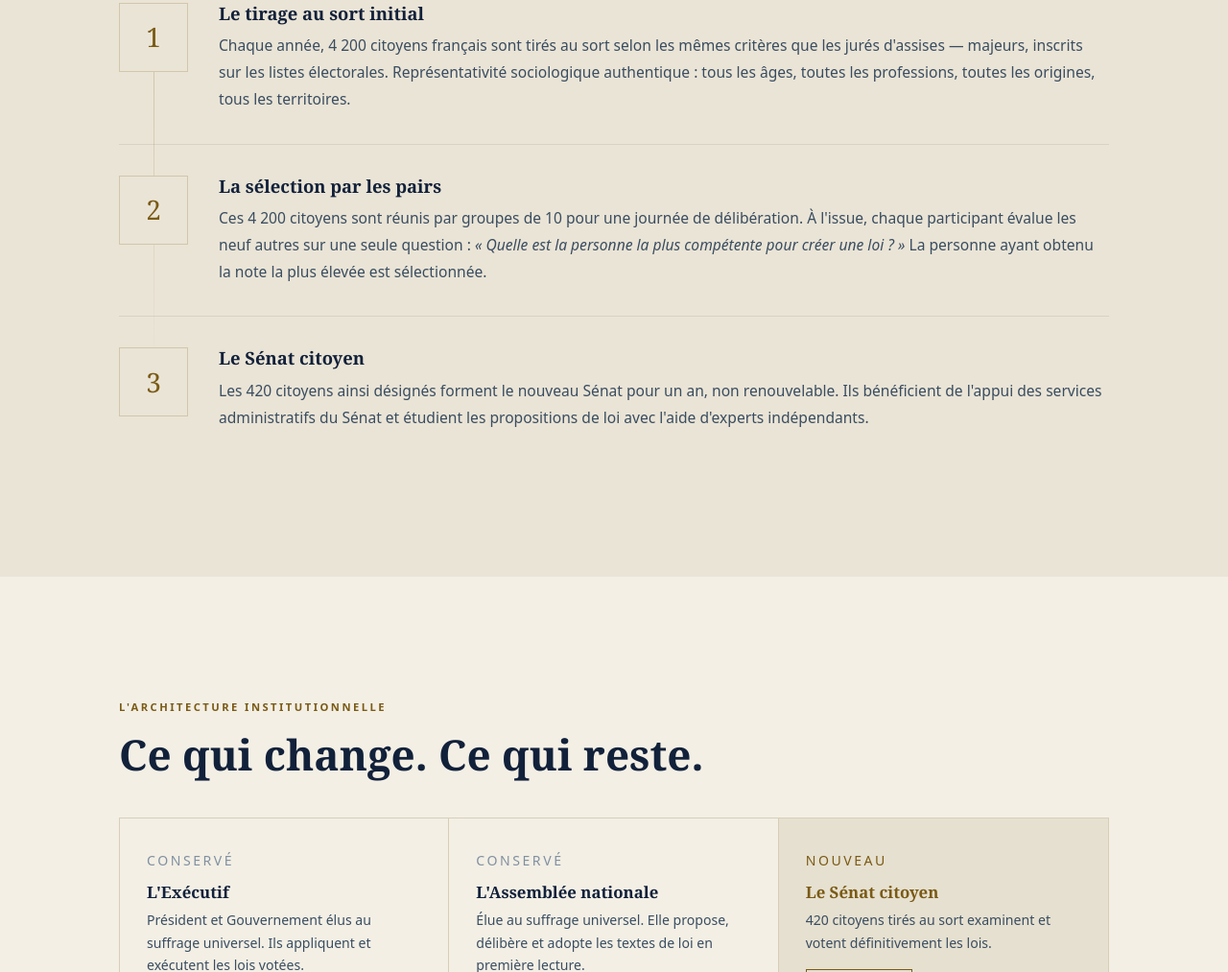
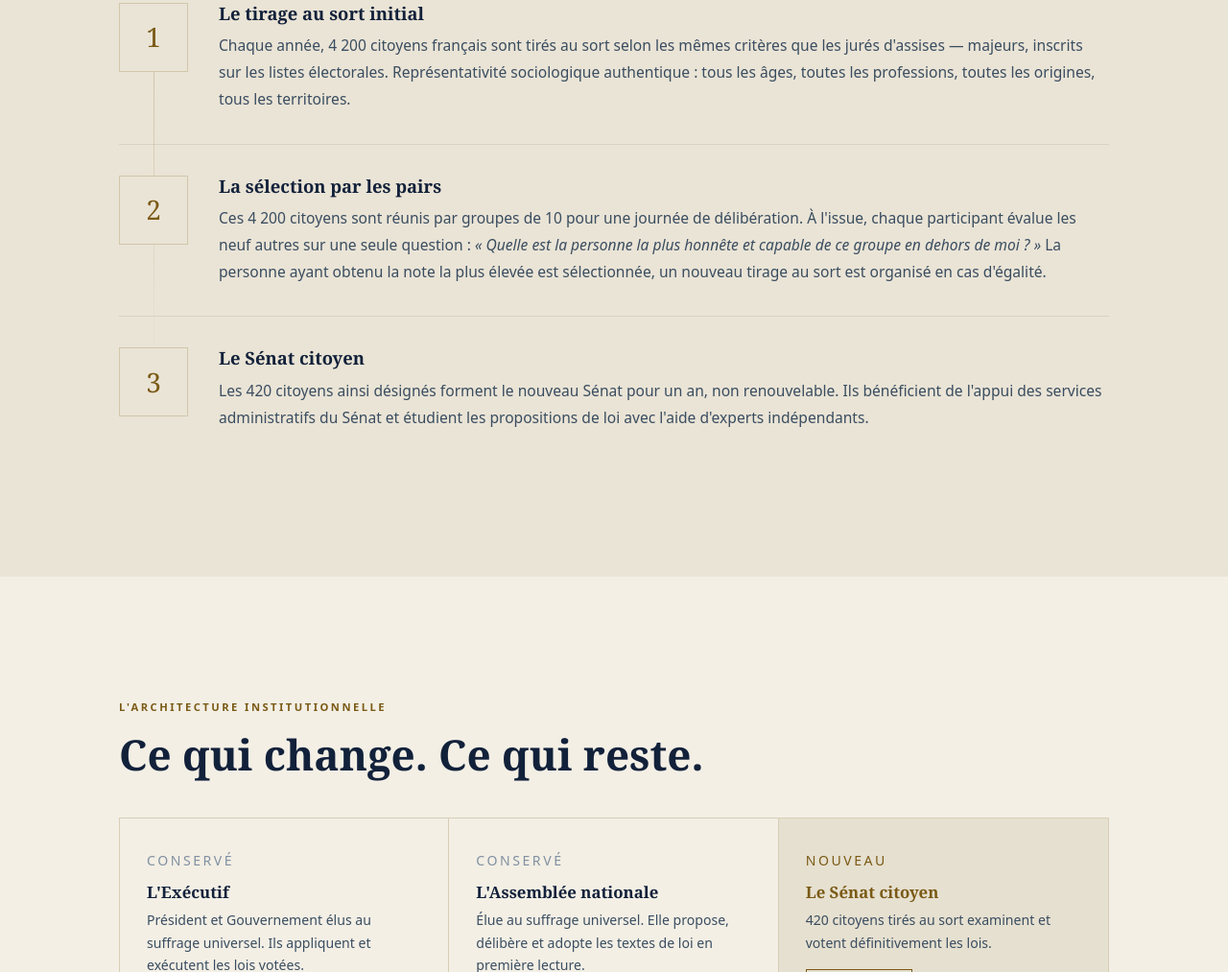
Before and after one commit to jgcaupenne/les4200, a plain HTML site: page index.html in a window 1280 px wide. Shown: the part 1956-2969 px from the top of the page at 96% size. Drawn offline with Linux system fonts and the light colour scheme.

Commit message:
Étape 2 : nouvelle question de sélection par les pairs
- Remplace 'personne la plus compétente pour créer une loi' par 'personne la plus honnête et capable de ce groupe en dehors de moi'
- Ajoute règle de départage en cas d'égalité (nouveau tirage au sort)
- Synchronise le texte statique et la version JS (T.fr), qui avaient divergé

Co-Authored-By: Claude Sonnet 5 <noreply@anthropic.com>

```diff
--- a/index.html
+++ b/index.html
@@ -168,7 +168,7 @@ footer{background:color-mix(in srgb,var(--bg) 60%,#000 40%);padding:3rem 1.5rem;
       </div>
       <div class="step reveal">
         <div class="step__num" aria-hidden="true">2</div>
-        <div><h3 data-i18n="step2_h3">La sélection par les pairs</h3><p data-i18n="step2_p">Ces 4&nbsp;200 citoyens sont réunis par groupes de 10 pour une journée de délibération. À l'issue, chaque participant évalue les neuf autres sur une seule question : <em>« Quelle est la personne la plus compétente pour créer une loi ? »</em> La personne ayant obtenu la note la plus élevée est sélectionnée.</p></div>
+        <div><h3 data-i18n="step2_h3">La sélection par les pairs</h3><p data-i18n="step2_p">Ces 4&nbsp;200 citoyens sont réunis par groupes de 10 pour une journée de délibération. À l'issue, chaque participant évalue les neuf autres sur une seule question : <em>« Quelle est la personne la plus honnête et capable de ce groupe en dehors de moi ? »</em> La personne ayant obtenu la note la plus élevée est sélectionnée, un nouveau tirage au sort est organisé en cas d'égalité.</p></div>
       </div>
       <div class="step reveal">
         <div class="step__num" aria-hidden="true">3</div>
@@ -297,7 +297,7 @@ var T = {
     stat_l1:"citoyens tirés<br>au sort chaque année",stat_l2:"sénateurs<br>citoyens",stat_n3:"1 an",stat_l3:"durée du mandat,<br>non renouvelable",stat_l4:"carrière politique<br>à défendre",
     mech_eyebrow:"Le mécanisme",mech_h2:"Comment ça fonctionne",mech_lead:"Un processus en trois étapes, simple, reproductible, fondé sur la sagesse collective.",
     step1_h3:"Le tirage au sort initial",step1_p:"Chaque année, 4&nbsp;200 citoyens français sont tirés au sort selon les mêmes critères que les jurés d'assises — majeurs, inscrits sur les listes électorales. Représentativité sociologique authentique : tous les âges, toutes les professions, toutes les origines, tous les territoires.",
-    step2_h3:"La sélection par les pairs",step2_p:"Ces 4&nbsp;200 citoyens sont réunis par groupes de 10 pour une journée de délibération structurée. Chaque participant rédige d'abord une analyse écrite d'un cas concret, évaluée anonymement par les neuf autres — avant toute interaction orale, pour limiter l'effet charisme. Un tirage au sort pondéré parmi les mieux notés désigne ensuite le représentant du groupe, préservant une part d'aléatoire qui empêche la reconstitution d'une élite.",
+    step2_h3:"La sélection par les pairs",step2_p:"Ces 4&nbsp;200 citoyens sont réunis par groupes de 10 pour une journée de délibération. À l'issue, chaque participant évalue les neuf autres sur une seule question : <em>« Quelle est la personne la plus honnête et capable de ce groupe en dehors de moi ? »</em> La personne ayant obtenu la note la plus élevée est sélectionnée, un nouveau tirage au sort est organisé en cas d'égalité.",
     step3_h3:"Le Sénat citoyen",step3_p:"Les 420 citoyens ainsi désignés suivent d'abord un mois de formation obligatoire avec des experts contradictoires indépendants, financée sur fonds publics. Le Sénat fonctionne en renouvellement continu par tiers : 140 nouveaux citoyens intègrent l'assemblée tous les quatre mois, garantissant la transmission de la mémoire institutionnelle sans permettre la reconduction. Un rapporteur permanent, sans droit de vote, documente les travaux pour chaque nouvelle cohorte.",
     arch_eyebrow:"L'architecture institutionnelle",arch_h2:"Ce qui change. Ce qui reste.",
     arch1_tag:"Conservé",arch1_h3:"L'Exécutif",arch1_p:"Président et Gouvernement élus au suffrage universel. Ils appliquent et exécutent les lois votées.",
```
